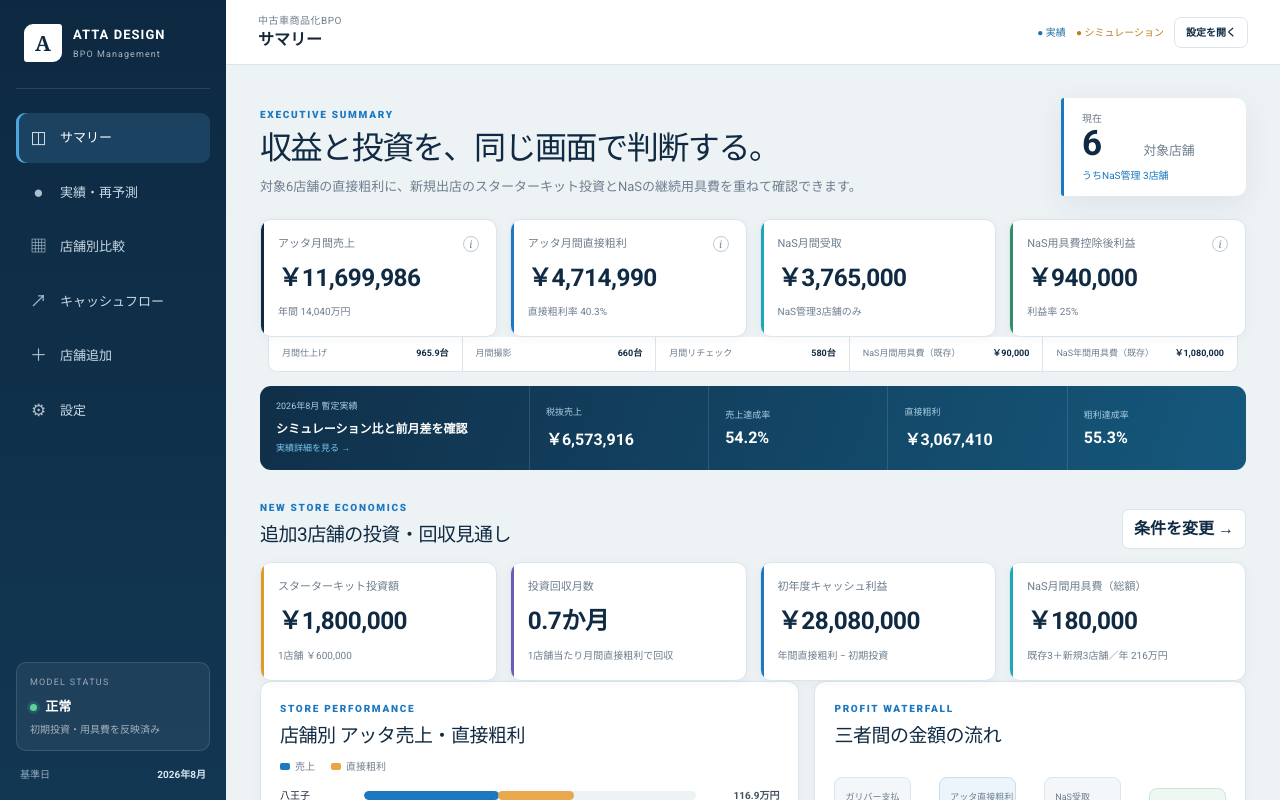
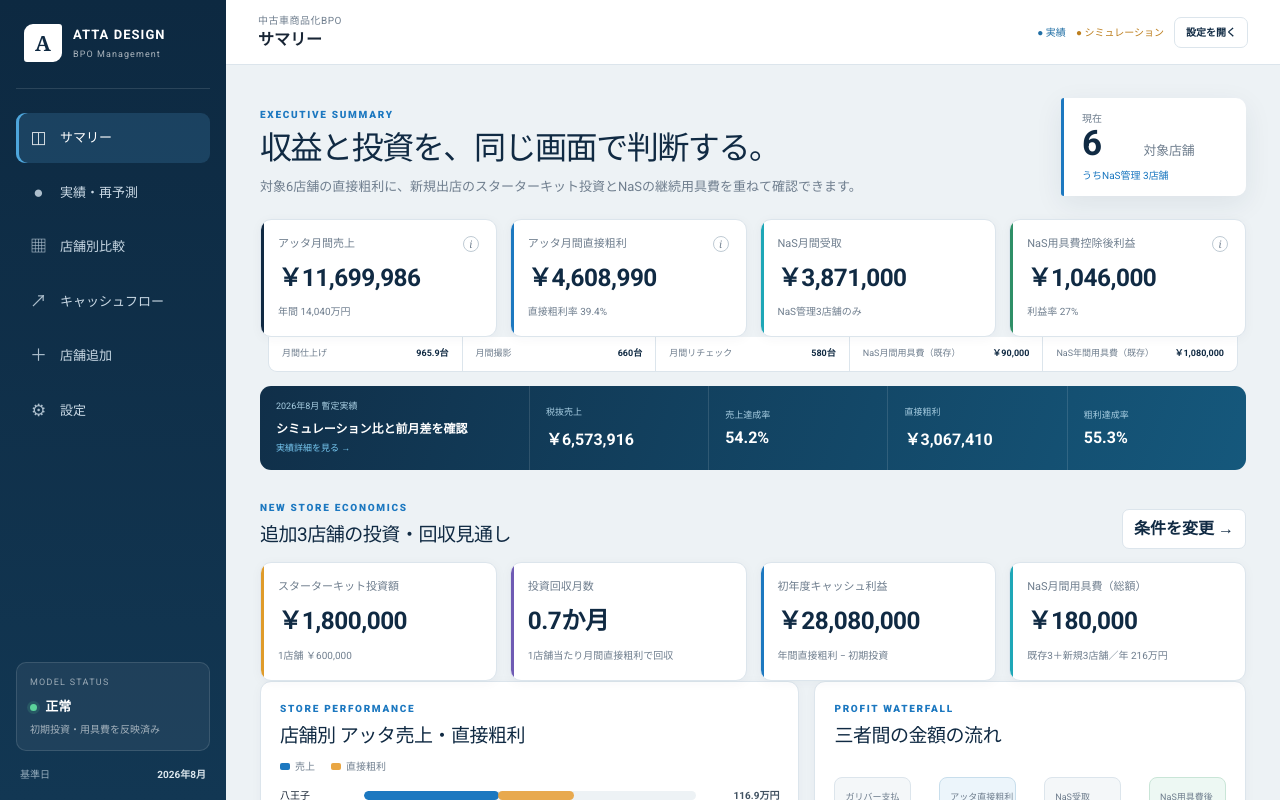
Before and after one commit to kunikabu-hub/used-car-bpo-dashboard, a Next.js app: page / in a window 1280 px wide. Shown: the top 800 px of the page. Built offline with nearby package versions, Linux system fonts and the light colour scheme.

Commit message:
Update Site source

```diff
--- a/app/dashboard.tsx
+++ b/app/dashboard.tsx
@@ -186,6 +186,7 @@ export default function Dashboard() {
   const [deploymentMode, setDeploymentMode] = useState<DeploymentMode>("simultaneous");
   const [mobileNav, setMobileNav] = useState(false);
   const [inputs, setInputs] = useState<ExpansionInputs>({ ...defaultExpansionInputs });
+  const [storeModels, setStoreModels] = useState<Store[]>(() => structuredClone(stores));
   const [settings, setSettings] = useState<SimulationSettings>({
     taxMode: "taxExclusive",
     taxRate: 0.1,
@@ -194,7 +195,7 @@ export default function Dashboard() {
     operatingCosts: { ...operatingCostSettings },
   });
 
-  const financials = useMemo(() => stores.map((store) => calculateStoreSimulation(store, settings)), [settings]);
+  const financials = useMemo(() => storeModels.map((store) => calculateStoreSimulation(store, settings)), [settings, storeModels]);
   const expansion = useMemo(() => calculateExpansionSimulation(inputs, settings), [inputs, settings]);
   const simultaneous = useMemo(() => calculateCashFlow(inputs, settings, cashMonths, "simultaneous"), [inputs, settings, cashMonths]);
   const phased = useMemo(() => calculateCashFlow(inputs, settings, cashMonths, "phased"), [inputs, settings, cashMonths]);
@@ -223,6 +224,7 @@ export default function Dashboard() {
       [group]: { ...current.pricing[group], [key]: value },
     },
   }));
+  const updateStoreFinishingCost = (storeId: string, value: number) => setStoreModels((current) => current.map((store) => store.id === storeId ? { ...store, directFinishingCostPerUnit: value } : store));
 
   const selectedFinancial = financials.find((item) => item.store.id === selectedStore) ?? financials[0];
   const currentNasStores = stores.filter((store) => store.managedByNas).length;
@@ -327,7 +329,7 @@ export default function Dashboard() {
           {tab === "stores" ? <StoresView financials={financials} selected={selectedFinancial} setSelected={setSelectedStore} settings={settings} /> : null}
           {tab === "cashflow" ? <CashFlowView months={cashMonths} setMonths={setCashMonths} mode={deploymentMode} setMode={setDeploymentMode} flow={cashFlow} simultaneous={simultaneous} phased={phased} simSummary={simSummary} phasedSummary={phasedSummary} investment={expansion.starterKitInvestment} /> : null}
           {tab === "simulator" ? <SimulatorView inputs={inputs} updateInputs={updateInputs} expansion={expansion} settings={settings} setSettings={setSettings} /> : null}
-          {tab === "settings" ? <SettingsView settings={settings} setSettings={setSettings} updateOperating={updateOperating} updatePrice={updatePrice} /> : null}
+          {tab === "settings" ? <SettingsView settings={settings} setSettings={setSettings} updateOperating={updateOperating} updatePrice={updatePrice} storeModels={storeModels} updateStoreFinishingCost={updateStoreFinishingCost} /> : null}
         </div>
       </main>
     </div>
@@ -622,7 +624,7 @@ function SimulatorView({ inputs, updateInputs, expansion, settings, setSettings
   </>;
 }
 
-function SettingsView({ settings, setSettings, updateOperating, updatePrice }: any) {
+function SettingsView({ settings, setSettings, updateOperating, updatePrice, storeModels, updateStoreFinishingCost }: any) {
   const priceGroups = [
     { key: "client", title: "ガリバー → アッタ", fields: [["normalFinishing", "通常仕上げ"], ["wash", "水洗い"], ["photo", "撮影／台"], ["recheck", "リチェック＋登録／台"]] },
     { key: "attaToNas", title: "アッタ → NaS", fields: [["normalFinishing", "通常仕上げ"], ["wash", "水洗い"], ["photo", "撮影"], ["recheck", "リチェック＋登録"]] },
@@ -633,6 +635,7 @@ function SettingsView({ settings, setSettings, updateOperating, updatePrice }: a
     <div className="settings-intro"><strong>青い入力欄は変更可能です。</strong><span>変更内容はサマリー、店舗別、キャッシュフロー、シミュレーターへ即時反映されます。</span></div>
     <section className="panel"><SectionTitle eyebrow="OPERATING COST" title="初期投資・用具費" /><div className="form-grid settings-grid"><NumberInput label="アッタ スターターキット／店" value={settings.operatingCosts.attaStarterKitCostPerStore} onChange={(value) => updateOperating("attaStarterKitCostPerStore", value)} suffix="円" step={10_000} /><NumberInput label="NaS 月間用具費／管理店" value={settings.operatingCosts.nasMonthlySupplyCostPerStore} onChange={(value) => updateOperating("nasMonthlySupplyCostPerStore", value)} suffix="円" step={1_000} /><SelectField label="スターターキット会計表示" value={settings.operatingCosts.starterKitAccountingMethod} onChange={(value) => updateOperating("starterKitAccountingMethod", value as StarterKitAccountingMethod)}><option value="cash">一括費用計上</option><option value="amortize12">12か月按分</option><option value="amortize24">24か月按分</option><option value="amortize36">36か月按分</option></SelectField><NumberInput label="会計表示上の月額" value={starterKitMonthlyExpense(settings.operatingCosts.attaStarterKitCostPerStore, settings.operatingCosts.starterKitAccountingMethod)} onChange={() => {}} suffix="円/月" step={1} /></div><p className="panel-note">キャッシュフローでは会計表示方法にかかわらず、開設月にスターターキット全額を支出します。</p></section>
     <section className="panel"><SectionTitle eyebrow="PHOTO / RECHECK CONTRACT" title="撮影・リチェック＋登録の新単価" /><div className="form-grid settings-grid"><NumberInput label="リチェック＋登録 請求" value={settings.pricing.client.recheck} onChange={(value) => updatePrice("client", "recheck", value)} suffix="円／台" step={100} /><NumberInput label="リチェック その他委託" value={settings.pricing.attaToNas.recheck} onChange={(value) => updatePrice("attaToNas", "recheck", value)} suffix="円／台" step={100} /><NumberInput label="撮影 請求" value={settings.pricing.client.photo} onChange={(value) => updatePrice("client", "photo", value)} suffix="円／台" step={100} /><NumberInput label="撮影 委託" value={settings.pricing.attaToNas.photo} onChange={(value) => updatePrice("attaToNas", "photo", value)} suffix="円／台" step={100} /></div><p className="panel-note">上荒磯のリチェック＋登録は店舗別設定で2,500円／台。その他は2,000円／台。撮影は請求2,000円・委託1,500円／台で計算します。</p></section>
+    <section className="panel"><SectionTitle eyebrow="STORE PARTNER PRICE" title="店舗別 通常仕上げ委託単価" /><div className="form-grid settings-grid">{storeModels.filter((store: Store) => ["soka", "omiya", "tsukuba", "shinsayama"].includes(store.id)).map((store: Store) => <NumberInput key={store.id} label={`${store.shortName} 通常仕上げ委託`} value={store.directFinishingCostPerUnit ?? settings.pricing.attaToNas.normalFinishing} onChange={(value) => updateStoreFinishingCost(store.id, value)} suffix="円／台" step={50} />)}</div><p className="panel-note">初期値：草加4,400円／台、大宮・つくば4,950円／台、新狭山5,500円／台。変更するとサマリーと店舗別シミュレーションへ即時反映されます。</p></section>
     <div className="price-group-grid">{priceGroups.map((group) => <section className="panel" key={group.key}><h3>{group.title}</h3>{group.fields.map(([key, label]) => <NumberInput key={key} label={label} value={(settings.pricing as any)[group.key][key]} onChange={(value) => updatePrice(group.key, key, value)} suffix="円" step={key === "recheckAdjustmentUnitPrice" ? 0.001 : 100} />)}</section>)}</div>
     <section className="panel assumptions-table"><SectionTitle eyebrow="ASSUMPTION REGISTER" title="前提値一覧" /><div className="table-scroll"><table><thead><tr><th>区分</th><th>項目</th><th>初期値</th><th>扱い</th><th>根拠</th></tr></thead><tbody><tr><td>対象店</td><td>NaS管理店舗</td><td>3店舗</td><td>固定対象</td><td>草加・大宮・つくば</td></tr><tr><td>対象店</td><td>LIVE COLOR管理店舗</td><td>1店舗</td><td>固定対象</td><td>新狭山</td></tr><tr><td>請求単価</td><td>一宮／通常仕上げ</td><td>8,250円（税込）／7,500円（税抜）</td><td>店舗固有</td><td>ユーザー提示条件</td></tr><tr><td>委託単価</td><td>新狭山／LIVE COLOR</td><td>仕上げ5,500円（税込）／リチェック2,500円</td><td>店舗固有</td><td>ユーザー提示条件</td></tr><tr><td>追加店</td><td>標準処理量</td><td>仕上げ150／水洗い300／撮影150／リチェック70</td><td>変更可</td><td>Excel標準店舗モデル</td></tr><tr><td>投資</td><td>スターターキット</td><td>{yen.format(settings.operatingCosts.attaStarterKitCostPerStore)}</td><td>開設月キャッシュアウト</td><td>ユーザー提示条件</td></tr><tr><td>継続費</td><td>NaS用具費</td><td>{yen.format(settings.operatingCosts.nasMonthlySupplyCostPerStore)}/管理店</td><td>毎月</td><td>ユーザー提示条件</td></tr><tr><td>会計</td><td>本部費用</td><td>未控除</td><td>モデル範囲外</td><td>直接粗利・営業貢献利益まで</td></tr></tbody></table></div></section>
   </>;
--- a/lib/calculations.ts
+++ b/lib/calculations.ts
@@ -54,10 +54,11 @@ export function calculatePhotoContractRevenue(store: Store, settings: Simulation
 export function calculateNasRevenue(store: Store, pricing: Pricing) {
   if (!store.managedByNas) return 0;
   const { simple, normal, dirty } = mixCounts(store);
+  const finishingUnitPrice = store.directFinishingCostPerUnit;
   return (
-    simple * pricing.attaToNas.simpleFinishing +
-    normal * pricing.attaToNas.normalFinishing +
-    dirty * pricing.attaToNas.dirtyFinishing +
+    simple * (finishingUnitPrice ?? pricing.attaToNas.simpleFinishing) +
+    normal * (finishingUnitPrice ?? pricing.attaToNas.normalFinishing) +
+    dirty * (finishingUnitPrice ?? pricing.attaToNas.dirtyFinishing) +
     store.washCount * pricing.attaToNas.wash +
     store.photoCount * (store.directPhotoCostPerUnit ?? pricing.attaToNas.photo) +
     store.recheckCount * (store.directRecheckCostPerUnit ?? pricing.attaToNas.recheck)
--- a/lib/data.ts
+++ b/lib/data.ts
@@ -122,6 +122,7 @@ export const stores: Store[] = [
     recheckCount: 130,
     recheckWorkers: 2,
     recheckSlots: 2,
+    directFinishingCostPerUnit: 4_950,
     directRecheckCostPerUnit: 2_500,
     starterKitInstalled: true,
     starterKitCost: 600_000,
@@ -144,6 +145,7 @@ export const stores: Store[] = [
     recheckCount: 200,
     recheckWorkers: 2,
     recheckSlots: 2,
+    directFinishingCostPerUnit: 4_400,
     starterKitInstalled: true,
     starterKitCost: 600_000,
     openingMonth: "既存店（支出済み）",
@@ -166,6 +168,7 @@ export const stores: Store[] = [
     recheckCount: 70,
     recheckWorkers: 1,
     recheckSlots: 1,
+    directFinishingCostPerUnit: 4_950,
     directRecheckCostPerUnit: 2_500,
     starterKitInstalled: false,
     starterKitCost: 600_000,
```
Also changed, not shown: 1 other file (tests, documents, lock files or other folders).
